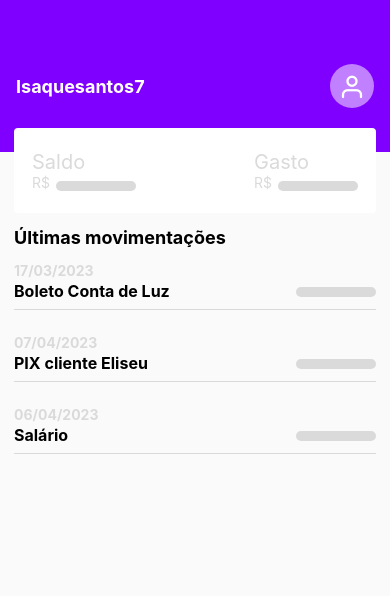
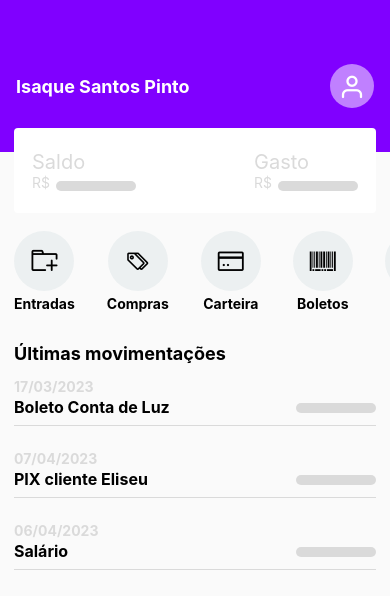
Before and after one commit to Isaquesantos7/financa-app-mobile, a React Native app: screen / in a window 390 px wide. Shown: the top 596 px of the page. Built offline with nearby package versions, Linux system fonts and the light colour scheme.

Commit message:
Created Actions components

```diff
--- /dev/null
+++ b/src/components/Actions/Index.js
@@ -0,0 +1,94 @@
+import React from "react";
+import {
+    View,
+    Text,
+    StyleSheet,
+    TouchableOpacity,
+    ScrollView
+} from "react-native";
+import { AntDesign } from "@expo/vector-icons";
+
+
+
+function Actions() {
+    return (
+        <ScrollView style={styles.container} horizontal={true} showsHorizontalScrollIndicator={false}>
+
+            <TouchableOpacity style={styles.actionButton}>
+                <View style={styles.areaButton}>
+                    <AntDesign name="addfolder" size={26}  color='#000' />
+                </View>
+                <Text style={styles.labelButton}>Entradas</Text>
+            </TouchableOpacity>
+
+            <TouchableOpacity style={styles.actionButton}>
+                <View style={styles.areaButton}>
+                    <AntDesign name="tagso" size={26}  color='#000' />
+                </View>
+                <Text style={styles.labelButton}>Compras</Text>
+            </TouchableOpacity>
+
+            <TouchableOpacity style={styles.actionButton}>
+                <View style={styles.areaButton}>
+                    <AntDesign name="creditcard" size={26}  color='#000' />
+                </View>
+                <Text style={styles.labelButton}>Carteira</Text>
+            </TouchableOpacity>
+
+            <TouchableOpacity style={styles.actionButton}>
+                <View style={styles.areaButton}>
+                    <AntDesign name="barcode" size={26}  color='#000' />
+                </View>
+                <Text style={styles.labelButton}>Boletos</Text>
+            </TouchableOpacity>
+
+            <TouchableOpacity style={styles.actionButton}>
+                <View style={styles.areaButton}>
+                    <AntDesign name="setting" size={26}  color='#000' />
+                </View>
+                <Text style={styles.labelButton}>Conta</Text>
+            </TouchableOpacity>
+
+            <TouchableOpacity style={styles.actionButton}>
+                <View style={styles.areaButton}>
+                    <AntDesign name="questioncircleo" size={26}  color='#000' />
+                </View>
+                <Text style={styles.labelButton}>Help</Text>
+            </TouchableOpacity>
+
+        </ScrollView>
+    );
+}
+
+const styles = StyleSheet.create({
+    container: {
+        maxHeight: 84,
+        marginBottom: 14,
+        marginTop: 18,
+        paddingEnd: 14,
+        paddingStart: 14
+    },
+
+    actionButton: {
+        alignItems: 'center',
+        marginRight: 32
+    },
+
+    areaButton: {
+        backgroundColor: '#ecf0f1',
+        height: 60,
+        width: 60,
+        borderRadius: 30,
+        justifyContent: 'center',
+        alignItems: 'center'
+    },
+
+    labelButton: {
+        marginTop: 4,
+        textAlign: 'center',
+        fontWeight: 'bold',
+    }
+
+});
+
+export default Actions;
--- a/src/pages/Home/Index.js
+++ b/src/pages/Home/Index.js
@@ -5,6 +5,8 @@ import Header from "../../components/Header/Index.js";
 import Balance from '../../components/Balance/Index.js';
 
 import Movements from "../../components/Movements/Index.js";
+
+import Actions from "../../components/Actions/Index.js";
 
 const list = [
     {
@@ -39,8 +41,10 @@ function Home() {
 
     return (
         <View style={styles.container}>
-            <Header name="Isaquesantos7"/>
+            <Header name="Isaque Santos Pinto"/>
             <Balance saldo={saldo} gasto={gasto}/>
+
+           <Actions />
 
             <Text style={styles.title}>Últimas movimentações</Text>
 
```
